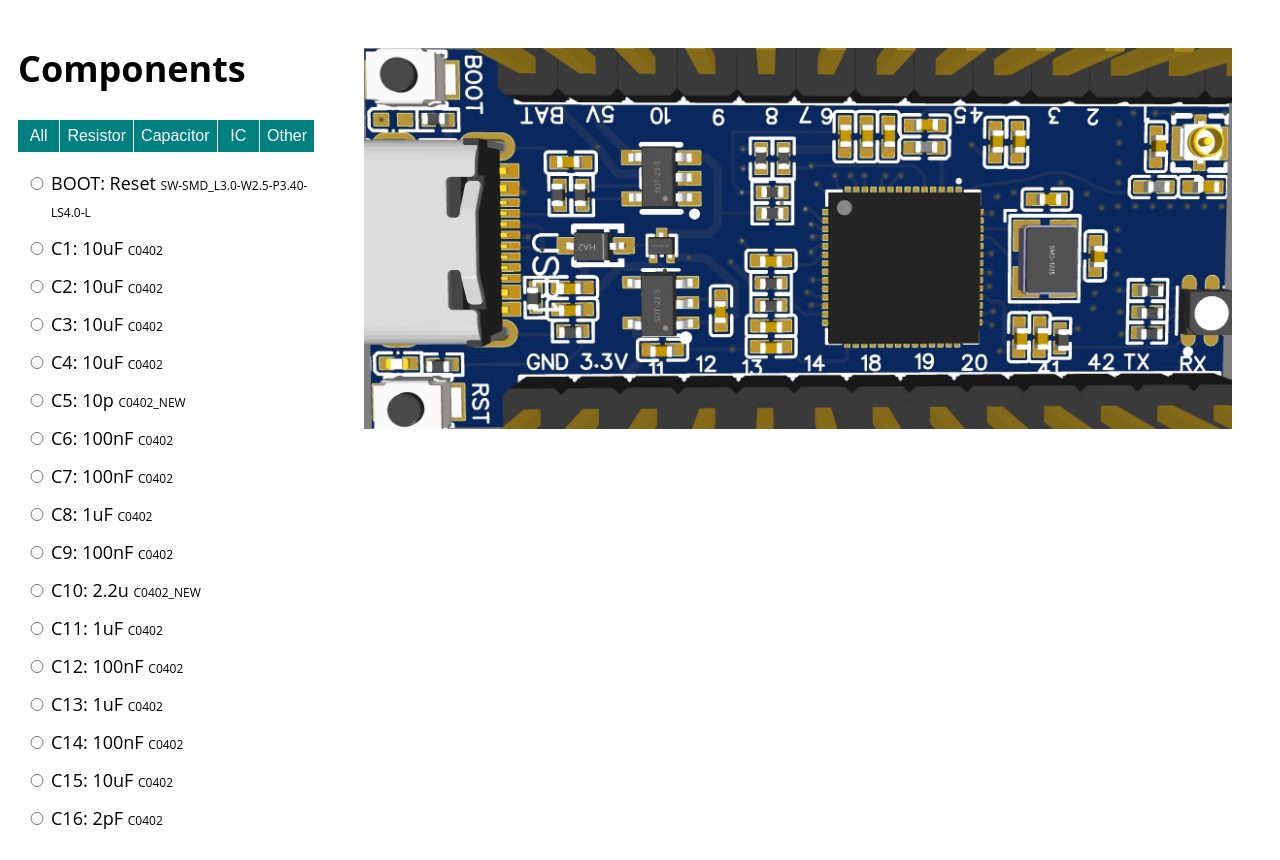
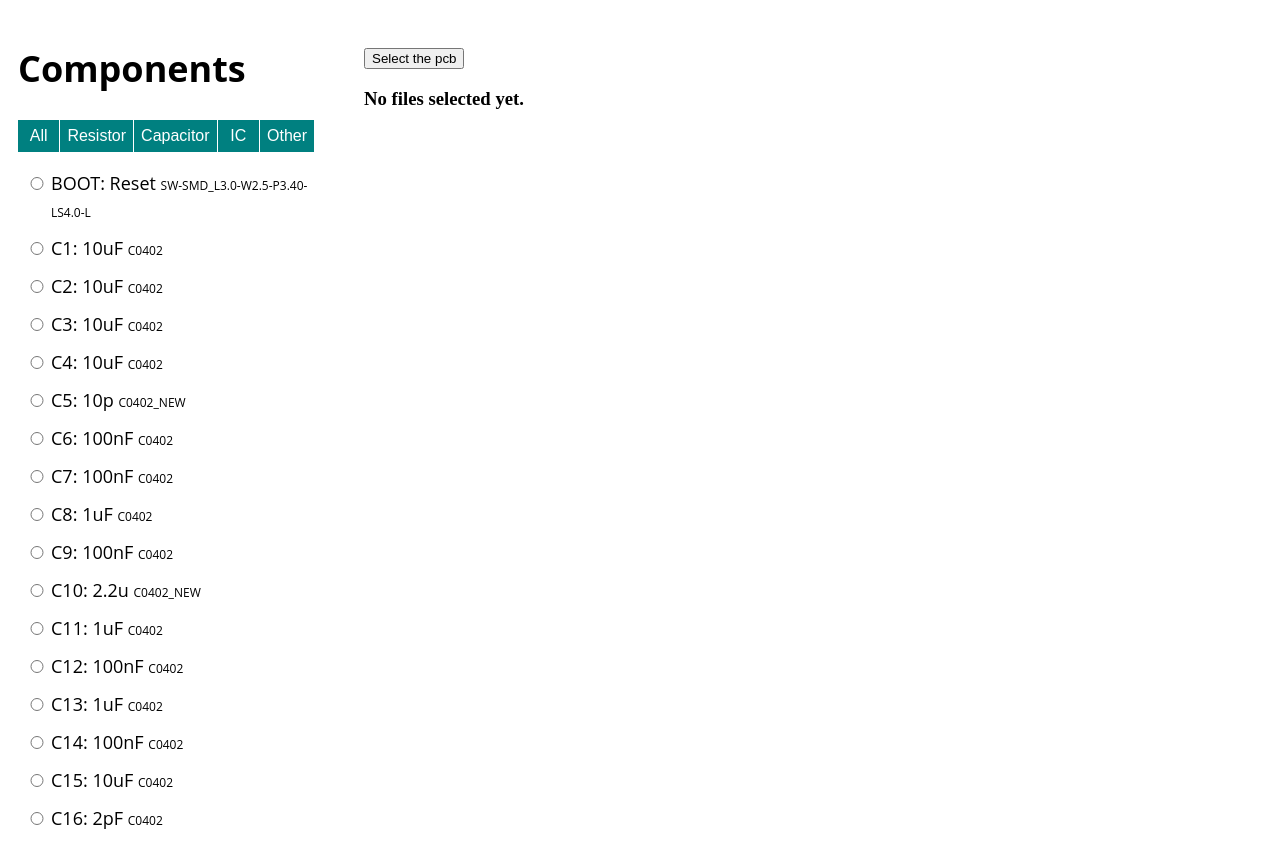
Before and after one commit to hackabitio/manual-pnp, a Svelte app: page / in a window 1280 px wide. Built offline with nearby package versions, Linux system fonts and the light colour scheme.

Commit message:
Upload PCB

```diff
--- a/src/App.svelte
+++ b/src/App.svelte
@@ -1,6 +1,4 @@
 <script>
-  import { onMount } from 'svelte';
-  import pcb from './assets/pcb.png'
   import pnp from './assets/picknplace.json'
 
   const pcbWidth = 40.3
@@ -16,12 +14,7 @@
     d: 'Diod',
     x: 'Crystal'
   }
-
-  onMount(async () => {
-    let pcbImg = document.getElementById('pcbImage')
-    let imgWidth = pcbImg.clientWidth
-    widthMultiplier = imgWidth/pcbWidth
-  })
+  let pcb = null
 
   const selectComponent = (e) => {
     const selected = e.currentTarget.value
@@ -55,6 +48,29 @@
     }
     return types[t.charAt(0).toLowerCase()] || ''
   }
+
+  const selectFile = e => {
+    e.preventDefault()
+    document.getElementById('fileElem').click()
+  }
+
+
+  function handleFiles() {
+    if (this.files.length) {
+      const img = document.createElement("img");
+      img.src = URL.createObjectURL(this.files[0]);
+      img.onload = function() {
+        pcb = this.src
+        setTimeout(() => {
+          let pcbImg = document.getElementById('pcbImage')
+          let imgWidth = pcbImg.clientWidth
+          widthMultiplier = imgWidth/pcbWidth
+        }, 100)
+      }
+    }
+  }
+
+
 </script>
 
 <main>
@@ -80,8 +96,14 @@
     </div>
     <div class="pcb">
       <div class="pcb-image">
-        <img id="pcbImage" src={pcb} alt="The PCB" />
-        <div class="component-overlay" style="left:calc({selectedComponent.mid_x * widthMultiplier}px - 4px);bottom:calc({selectedComponent.mid_y * widthMultiplier}px - 4px);transform:rotate({selectedComponent.Rotation}deg);"></div>
+        {#if !pcb}
+          <input type="file" id="fileElem" on:change={handleFiles} multiple accept="image/*" style="display:none">
+          <button on:click={selectFile} id="fileSelect">Select the pcb</button>
+          <h3>No files selected yet.</h3>
+        {:else}
+          <img id="pcbImage" src={pcb} alt="The PCB" />
+          <div class="component-overlay" style="left:calc({selectedComponent.mid_x * widthMultiplier}px - 4px);bottom:calc({selectedComponent.mid_y * widthMultiplier}px - 4px);transform:rotate({selectedComponent.Rotation}deg);"></div>
+        {/if}
       </div>
       {#if Object.keys(selectedComponent).length}
         <div class="component-desc">
```
